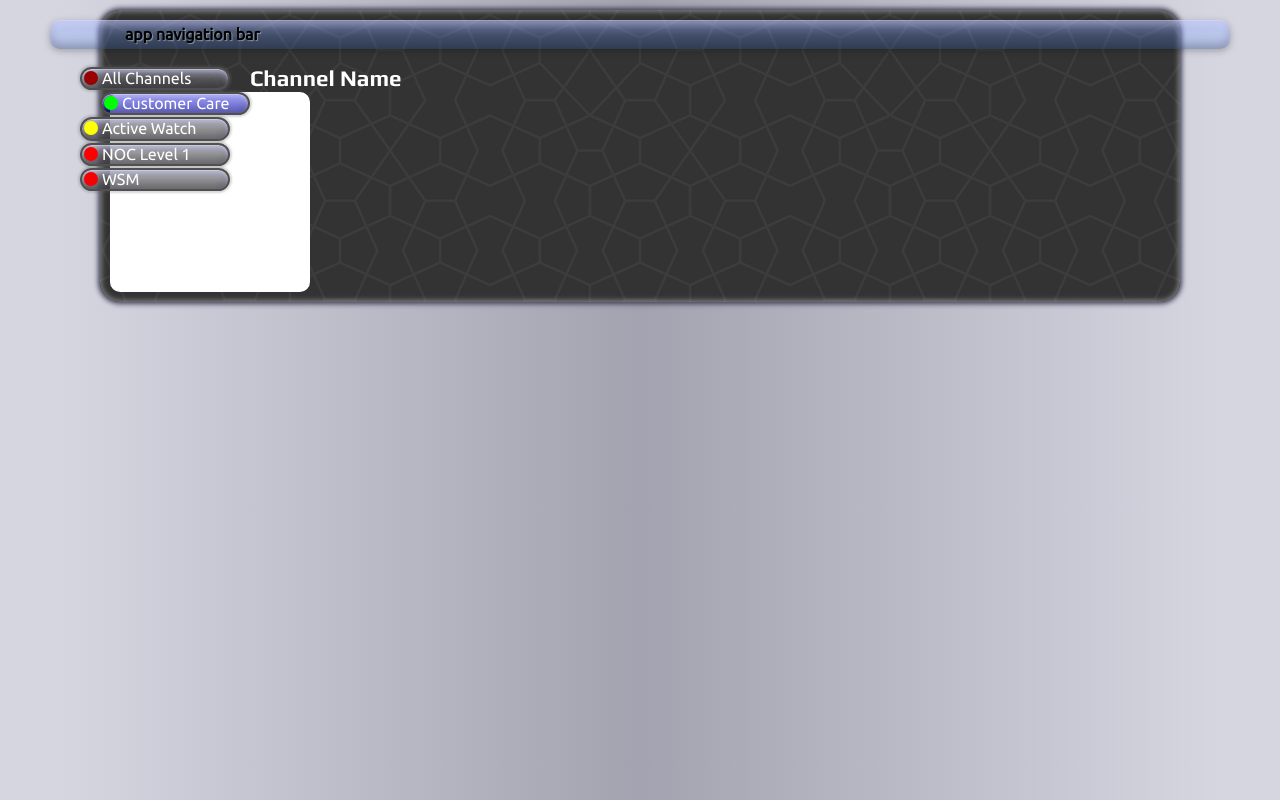
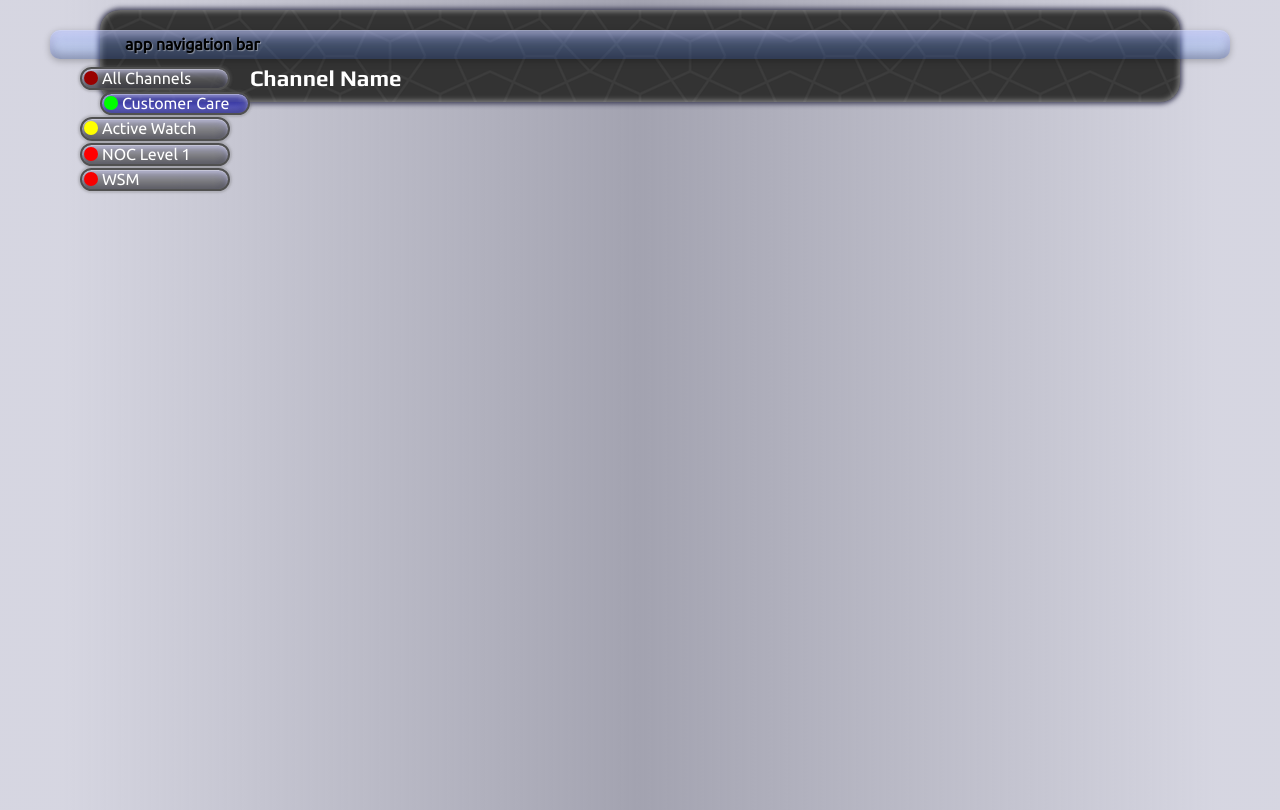
Before and after one commit to chet-manley/template-v2, a plain HTML site: page index.html in a window 1280 px wide. Drawn offline with Linux system fonts and the light colour scheme.

Commit message:
Added canvas

```diff
--- a/assets/css/default.css
+++ b/assets/css/default.css
@@ -86,13 +86,10 @@ nav {
 /* define the primary content section */
 main {
 	z-index: 1;
-	position: absolute;
-	top: 10px;
-	right: 100px;
-	left: 100px;
+	margin: 10px 100px;
 	border-radius: 20px;
 	padding: 55px 10px 10px;
-	color: #FFF;
+	color: #fff;
 	box-shadow:
 		0 0 5px 2px rgba(50,50,75,0.9),
 		inset 0 0 5px 2px rgba(200,200,200,0.5);
@@ -178,7 +175,7 @@ menu[type="channels"] .emergency-red::before {
 }
 
 /* temp graph div */
-.graph {
+#channelGraph {
 	width: 200px;
 	height: 200px;
 	border-radius: 10px;
--- a/index.html
+++ b/index.html
@@ -5,9 +5,9 @@
 	<title>FrameWork 2.0</title>
 	<meta name="description" content="HTML5 base framework version 2.0" />
 	<meta name="keywords" content="" />
-	<link rel="stylesheet" type="text/css" media="screen" href="./assets/css/fonts.css" />
-	<link rel="stylesheet" type="text/css" media="screen" href="./assets/css/default.css" />
-	<script src="scripts/"></script>
+	<link rel="stylesheet" type="text/css" media="screen" href="assets/css/fonts.css" />
+	<link rel="stylesheet" type="text/css" media="screen" href="assets/css/default.css" />
+	<script src="assets/libs/angular.min.js"></script>
 </head>
 <body>
 	<nav>app navigation bar</nav>
@@ -21,8 +21,9 @@
 		</menu>
 		<h1>Channel Name</h1>
 		<section>
-
-			<div class="graph"></div>
+			<!--
+			<canvas id="channelGraph" />
+			-->
 		</section>
 	</main>
 </body>
```
